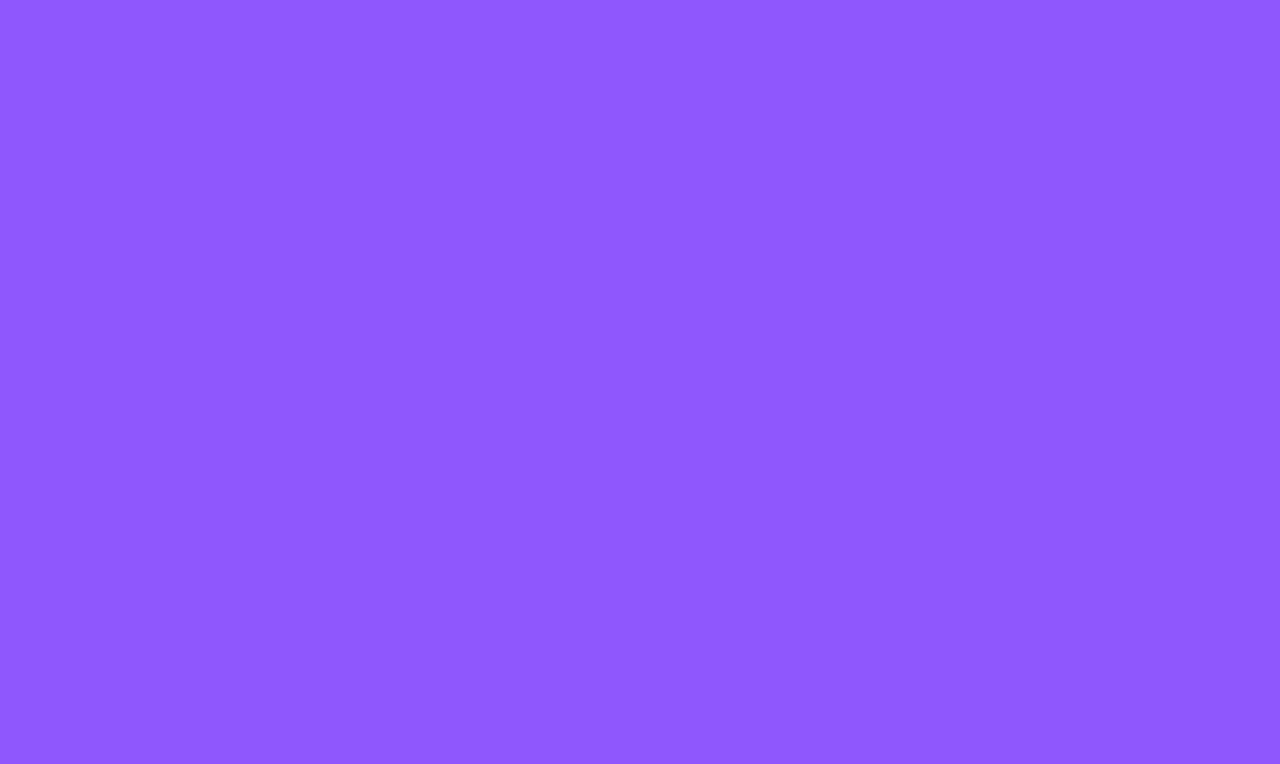
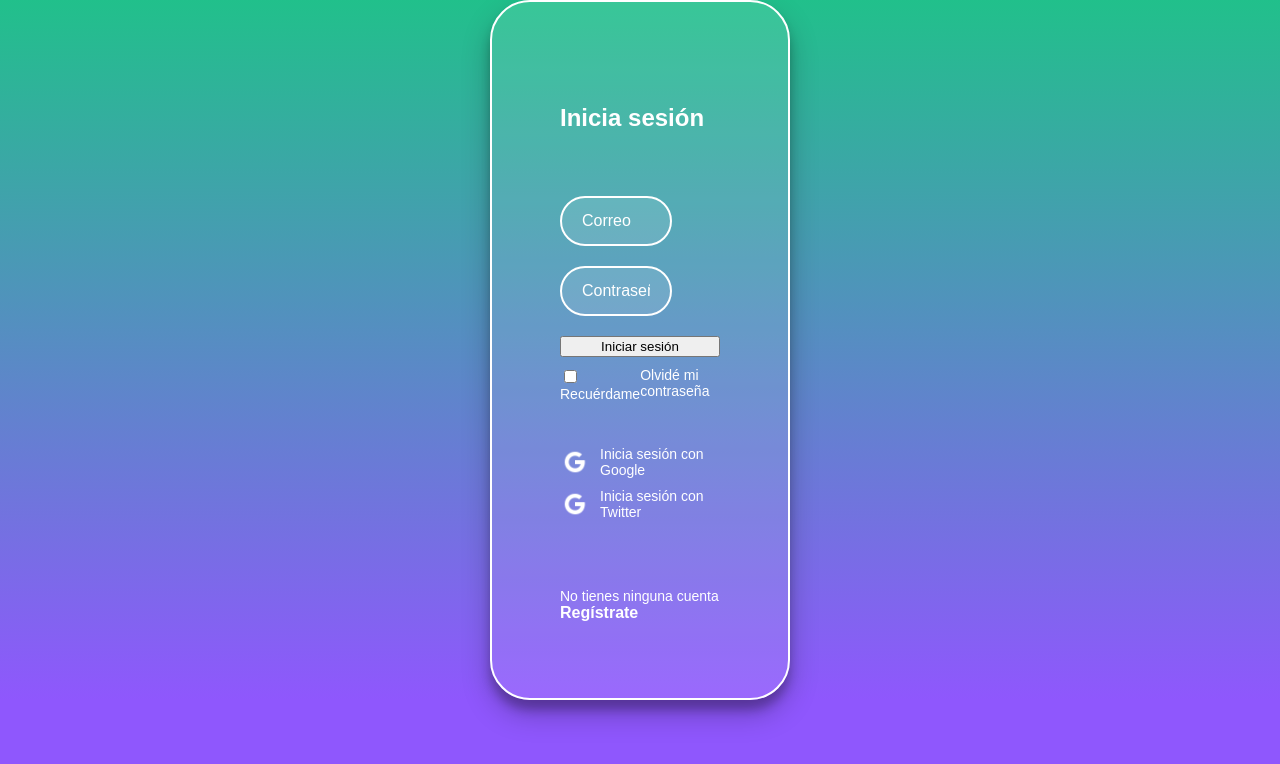
Before and after one commit to Marcos0204/Platzi_video, a React app: page /login in a window 1280 px wide. Shown: the top 764 px of the page. Built offline with nearby package versions, Linux system fonts and the light colour scheme.

Commit message:
login_structure_styles

```diff
--- /dev/null
+++ b/src/Containers/Login.jsx
@@ -0,0 +1,50 @@
+/* eslint-disable import/no-duplicates */
+/* eslint-disable jsx-a11y/anchor-is-valid */
+/* eslint-disable jsx-a11y/alt-text */
+/* eslint-disable jsx-a11y/label-has-associated-control */
+/* eslint-disable react/button-has-type */
+import React from 'react';
+import '../assets/styles/components/Login.scss';
+import twitterIcon from '../assets/static/google-icon.png';
+import googleIcon from '../assets/static/google-icon.png';
+
+const Login = () => {
+  return (
+    <section className='login'>
+      <section className='login__container'>
+        <h2>Inicia sesión</h2>
+        <form className='login__container--form'>
+          <input className='input' type='text' placeholder='Correo' />
+          <input className='input' type='password' placeholder='Contraseña' />
+          <button className='button'>Iniciar sesión</button>
+          <div className='login__container--remember-me'>
+            <label>
+              <input type='checkbox' id='cbox1' value='first_checkbox' />
+              Recuérdame
+            </label>
+            <a href='/'>Olvidé mi contraseña</a>
+          </div>
+        </form>
+        <section className='login__container--social-media'>
+          <div>
+            <img src={googleIcon} />
+            {' '}
+            Inicia sesión con Google
+          </div>
+          <div>
+            <img src={twitterIcon} />
+            {' '}
+            Inicia sesión con Twitter
+          </div>
+        </section>
+        <p className='login__container--register'>
+          No tienes ninguna cuenta
+          {' '}
+          <a href=''>Regístrate</a>
+        </p>
+      </section>
+    </section>
+  );
+};
+
+export default Login;
--- /dev/null
+++ b/src/assets/styles/components/Login.scss
@@ -0,0 +1,76 @@
+.login {
+  background-image: linear-gradient(#21c08b, #8f57fd);
+  display: flex;
+  align-items: center;
+  flex-direction: column;
+  justify-content: center;
+  padding: 0px 30px;
+  min-height: calc(100vh - 200px); /* El ancho será igual al tamaño de todo el height menos 200px (100px del header + 100px del footer) */
+}
+
+.login__container {
+  background-color: rgba(255,255,255,0.1);
+  border: 2px solid white;
+  border-radius: 40px;
+  box-shadow: 0 14px 28px rgba(0,0,0,0.25), 0 10px 10px rgba(0,0,0,0.22);
+  color: white;
+  display: flex;
+  flex-direction: column;
+  justify-content: space-around;
+  min-height: 700px;
+  padding: 60px 68px 40px;
+  width: 300px;
+}
+
+.login__container--form {
+  display: flex;
+  flex-direction: column;
+}
+
+.login__container--form label {
+  font-size: 14px;
+}
+
+.login__container--remember-me {
+  color: white;
+  display: flex;
+  justify-content: space-between;
+  margin-top: 10px;
+}
+
+.login__container--remember-me a {
+  color: white;
+  font-size: 14px;
+  text-decoration: none;
+}
+
+.login__container--remember-me a:hover {
+  text-decoration: underline;
+}
+
+.login__container--social-media > div {
+  align-items: center;
+  display: flex;
+  font-size: 14px;
+  margin-bottom: 10px;
+}
+
+.login__container--social-media > div > img {
+  margin-right: 10px;
+  width: 30px;
+}
+
+.login__container--register {
+  font-size: 14px;
+}
+
+.login__container--register a {
+  color: white;
+  font-weight: bold;
+  font-size: 16px;
+  text-decoration: none;
+}
+
+.login__container--register a:hover {
+  text-decoration: underline;
+}
--- a/src/routes/App.js
+++ b/src/routes/App.js
@@ -2,11 +2,13 @@
 import React from 'react';
 import { BrowserRouter, Route } from 'react-router-dom';
 import Home from '../Containers/Home';
+import Login from '../Containers/Login';
 
 const App = () => {
   return (
     <BrowserRouter>
       <Route exact path='/' component={Home} />
+      <Route exact path='/login' component={Login} />
     </BrowserRouter>
   );
 };
--- a/webpack.config.js
+++ b/webpack.config.js
@@ -45,6 +45,9 @@
       },
     ],
   },
+  devServer: {
+    historyApiFallback: true,
+  },
   plugins: [
     new HtmlWebpackPlugin({
       template: './public/index.html',
```
